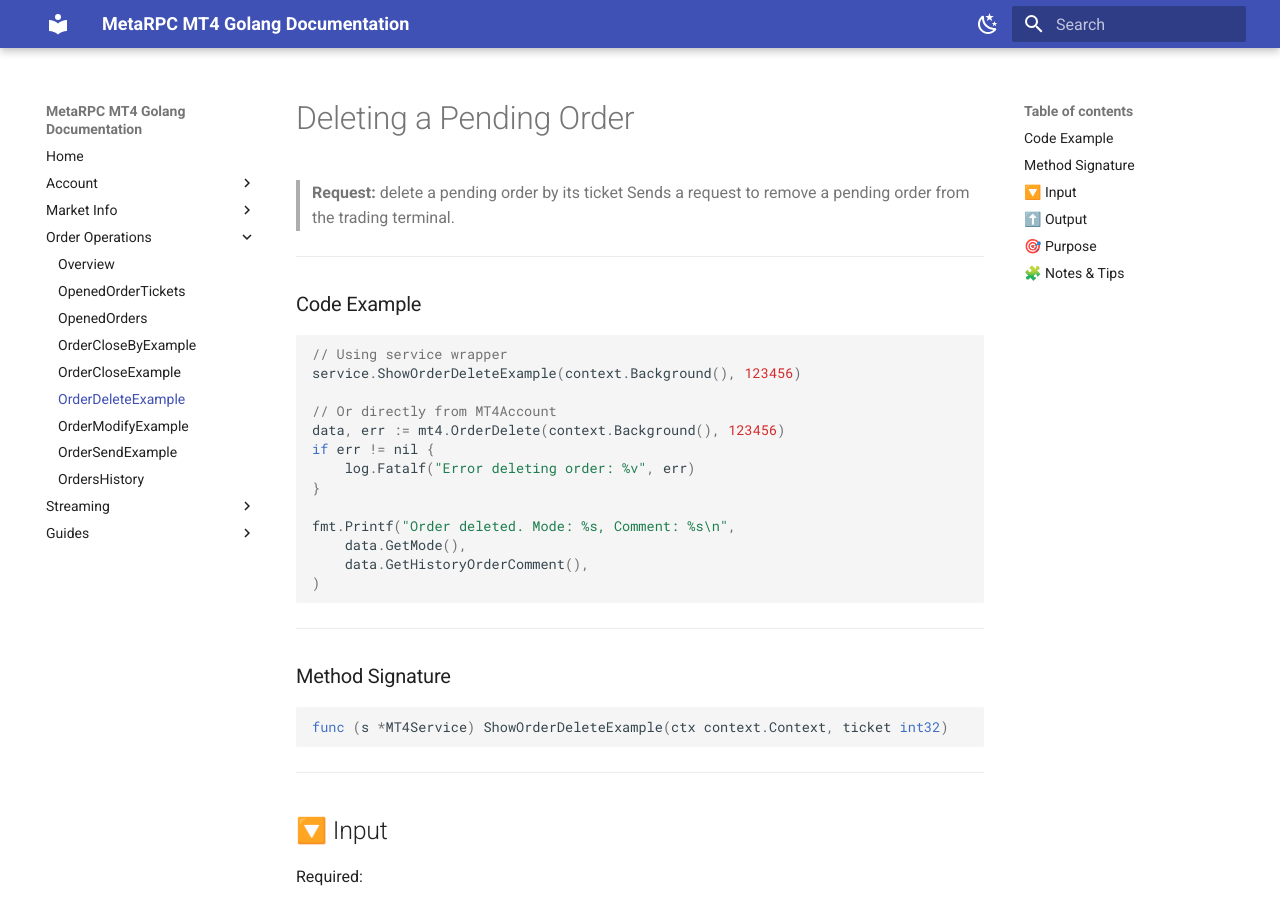
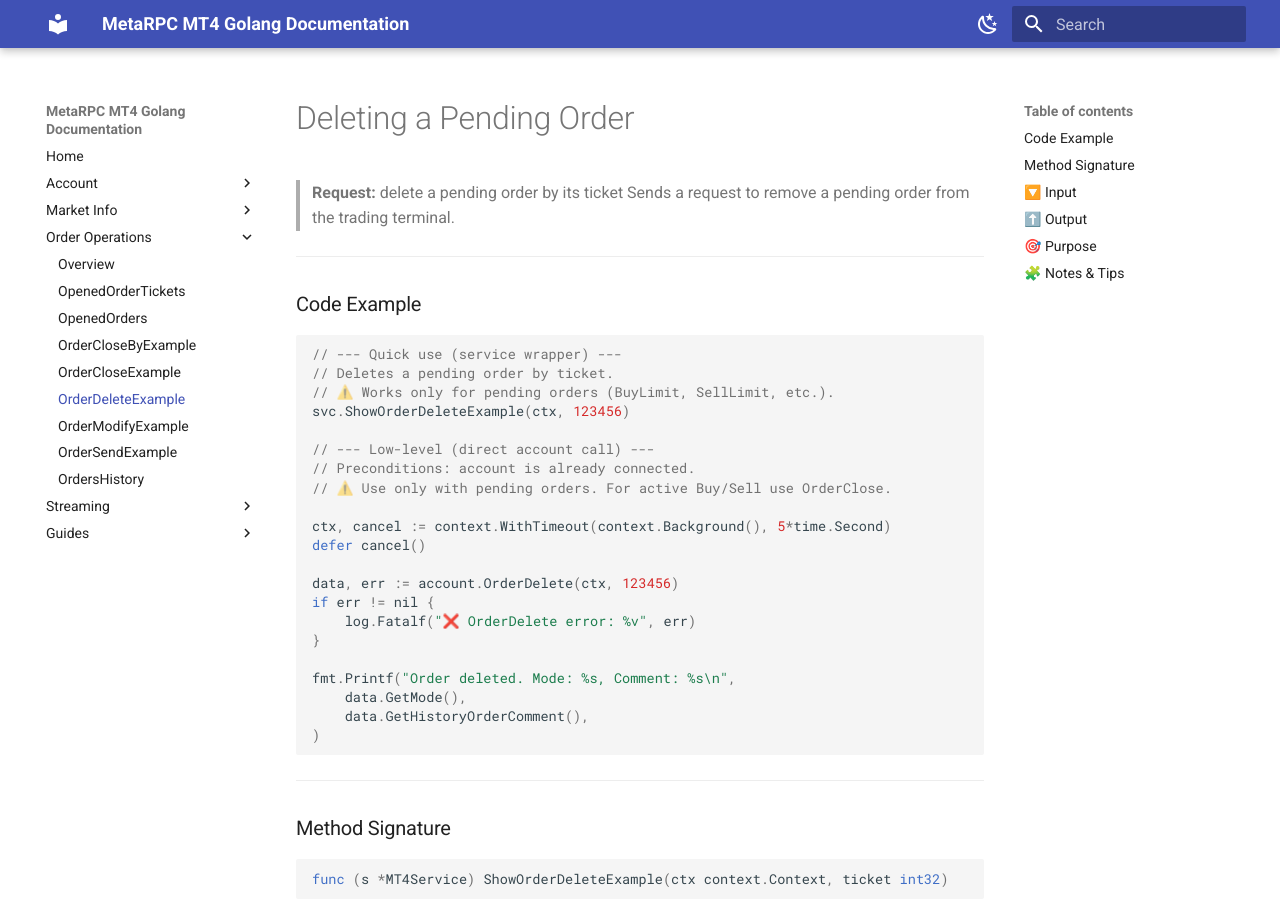
Before and after one commit to MetaRPC/GoMT4, an MkDocs documentation site: the page built from docs/Order_Operations/ShowOrderDeleteExample.md, in a window 1280 px wide and 900 px high. Built offline with MkDocs 1.6.1 and Material for MkDocs 9.7.7, drawn with Linux system fonts in a browser that asks for light colours.

Commit message:
Update ShowOrderDeleteExample.md

````diff
--- a/docs/Order_Operations/ShowOrderDeleteExample.md
+++ b/docs/Order_Operations/ShowOrderDeleteExample.md
@@ -8,13 +8,21 @@
 ### Code Example
 
 ```go
-// Using service wrapper
-service.ShowOrderDeleteExample(context.Background(), 123456)
+// --- Quick use (service wrapper) ---
+// Deletes a pending order by ticket.
+// ⚠️ Works only for pending orders (BuyLimit, SellLimit, etc.).
+svc.ShowOrderDeleteExample(ctx, 123456)
 
-// Or directly from MT4Account
-data, err := mt4.OrderDelete(context.Background(), 123456)
+// --- Low-level (direct account call) ---
+// Preconditions: account is already connected.
+// ⚠️ Use only with pending orders. For active Buy/Sell use OrderClose.
+
+ctx, cancel := context.WithTimeout(context.Background(), 5*time.Second)
+defer cancel()
+
+data, err := account.OrderDelete(ctx, 123456)
 if err != nil {
-    log.Fatalf("Error deleting order: %v", err)
+    log.Fatalf("❌ OrderDelete error: %v", err)
 }
 
 fmt.Printf("Order deleted. Mode: %s, Comment: %s\n",
````
